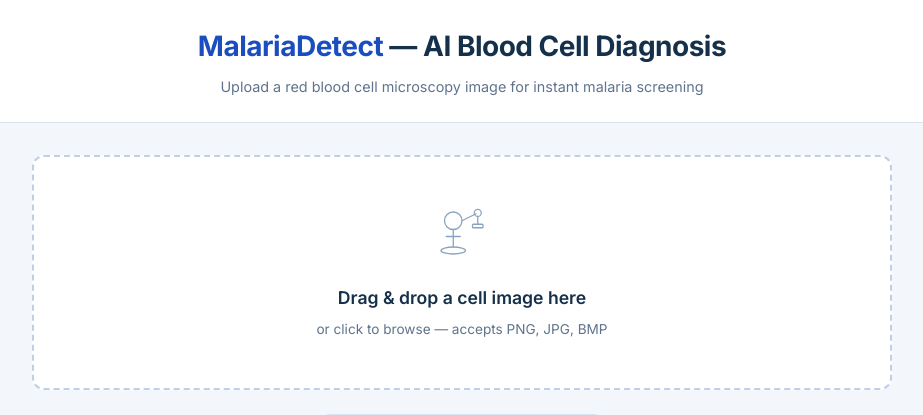
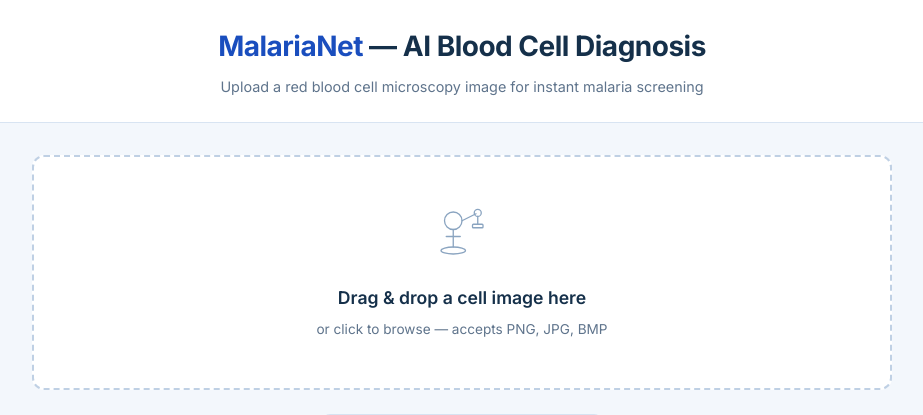
Before and after one commit to Aayush-Bindal/Malaria-Detection, a FastAPI app: page / in a window 1280 px wide. Shown: the top 415 px of the page, without its empty margins (178-1101 px from the left). Run offline with FastAPI, Linux system fonts and the light colour scheme.

Commit message:
change title to MalariaNet

```diff
--- a/templates/index.html
+++ b/templates/index.html
@@ -3,7 +3,7 @@
 <head>
     <meta charset="UTF-8">
     <meta name="viewport" content="width=device-width, initial-scale=1.0">
-    <title>MalariaDetect— AI Blood Cell Diagnosis</title>
+    <title>MalariaNet— AI Blood Cell Diagnosis</title>
     <link rel="preconnect" href="https://fonts.googleapis.com">
     <link rel="preconnect" href="https://fonts.gstatic.com" crossorigin>
     <link href="https://fonts.googleapis.com/css2?family=Inter:wght@400;500;600;700&display=swap" rel="stylesheet">
@@ -440,7 +440,7 @@
          HEADER
          ============================================================ -->
     <header>
-        <h1><span>MalariaDetect</span> — AI Blood Cell Diagnosis</h1>
+        <h1><span>MalariaNet</span> — AI Blood Cell Diagnosis</h1>
         <p>Upload a red blood cell microscopy image for instant malaria screening</p>
     </header>
 
```
